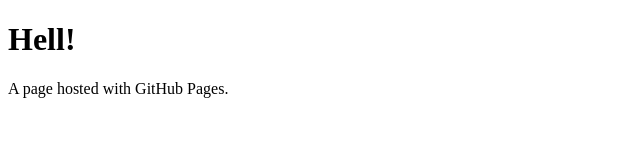
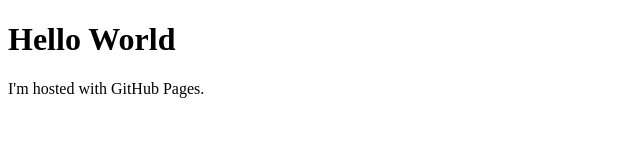
Before and after one commit to stressclass/stressclass.github.io, a plain HTML site: page index.html in a window 1280 px wide. Shown: the whole page, without its empty margins (0-640 px from the left). Drawn offline with Linux system fonts and the light colour scheme.

Commit message:
initial commit

```diff
--- a/index.html
+++ b/index.html
@@ -1,7 +1,7 @@
 <!DOCTYPE html>
 <html>
 <body>
-<h1>Hell!</h1>
-<p>A page hosted with GitHub Pages.</p>
+<h1>Hello World</h1>
+<p>I'm hosted with GitHub Pages.</p>
 </body>
 </html>
```
